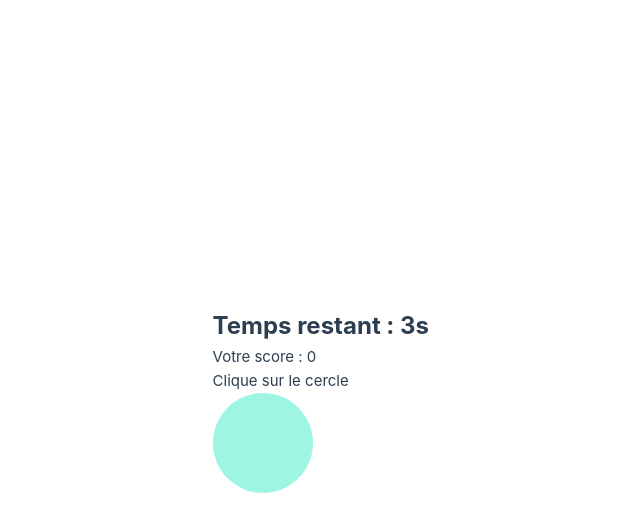
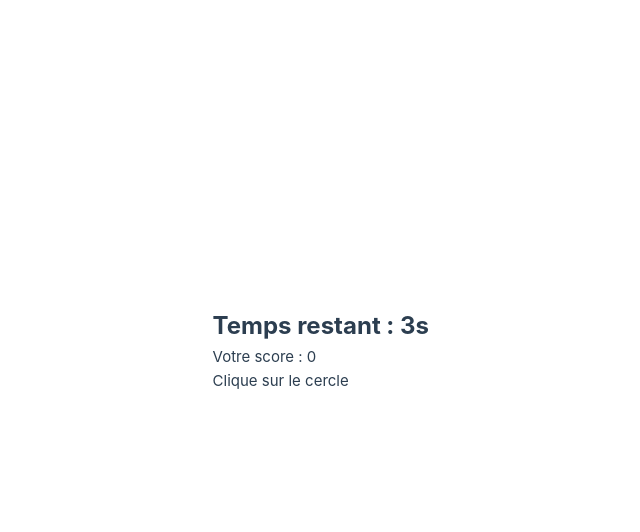
Before and after one commit to Julie-2605/app-color-rush, a Vue app: page / in a window 1280 px wide. Both pictures are taken after a click on the button "Start". Shown: the top 532 px of the page, without its empty margins (211-851 px from the left). Built offline with nearby package versions, Linux system fonts and the light colour scheme; the HTML template or start-up script is replaced by a standard one.

Commit message:
error on test color cercle

```diff
--- a/src/components/Circle.vue
+++ b/src/components/Circle.vue
@@ -9,8 +9,7 @@ const props = defineProps<{
 const gameStore = useGameStore()
 const emit = defineEmits(['next-round'])
 
-// Couleur réelle du cercle
-const color = ref(gameStore.getRandomColor())
+const color = ref<string>(gameStore.getRandomColor())
 
 function handleClick() {
   if (color.value === props.targetColor) {
@@ -24,20 +23,11 @@ function handleClick() {
 </script>
 
 <template>
-
-  <p
-  v-if="gameStore.gameStarted && !gameStore.gameOver"
-  class="instruction"
-  data-testid="instruction"
->
-  Clique sur le cercle {{ targetColor }}
-</p>
-
-<div
+  <div
     class="circle"
-    :style="{ backgroundColor: color }"
+    :style="{ backgroundColor: color.value }"
     @click="handleClick"
-    :data-testid="`circle-${color}`"
+    :data-testid="`circle-${color.value}`"
   />
 </template>
 
--- a/src/views/HomeView.vue
+++ b/src/views/HomeView.vue
@@ -11,7 +11,7 @@ import { useGameStore } from '@/stores/gameStore'
 const gameStore = useGameStore()
 
 const targetColor = ref('')
-const circleKey = ref(0) // 🔑
+const circleKey = ref(0)
 
 function nextRound() {
   targetColor.value = gameStore.getRandomColor()
@@ -32,6 +32,9 @@ onMounted(() => {
     <div v-if="gameStore.gameStarted" class="game-container">
       <Timer v-if=" gameStore.gameStarted && !gameStore.gameOver"/>
       <ScorePanel v-if="gameStore.gameStarted && !gameStore.gameOver"/>
+      <p v-if="gameStore.gameStarted && !gameStore.gameOver" class="instruction" data-testid="instruction">
+        Clique sur le cercle {{ targetColor.value }}
+      </p>
       <Circle :key="circleKey" :target-color="targetColor" @next-round="nextRound"/>
     </div>
     <div v-if="gameStore.gameOver && !gameStore.gameStarted" class="gameOver-container">
```
Also changed, not shown: 2 other files (tests, documents, lock files or other folders).
